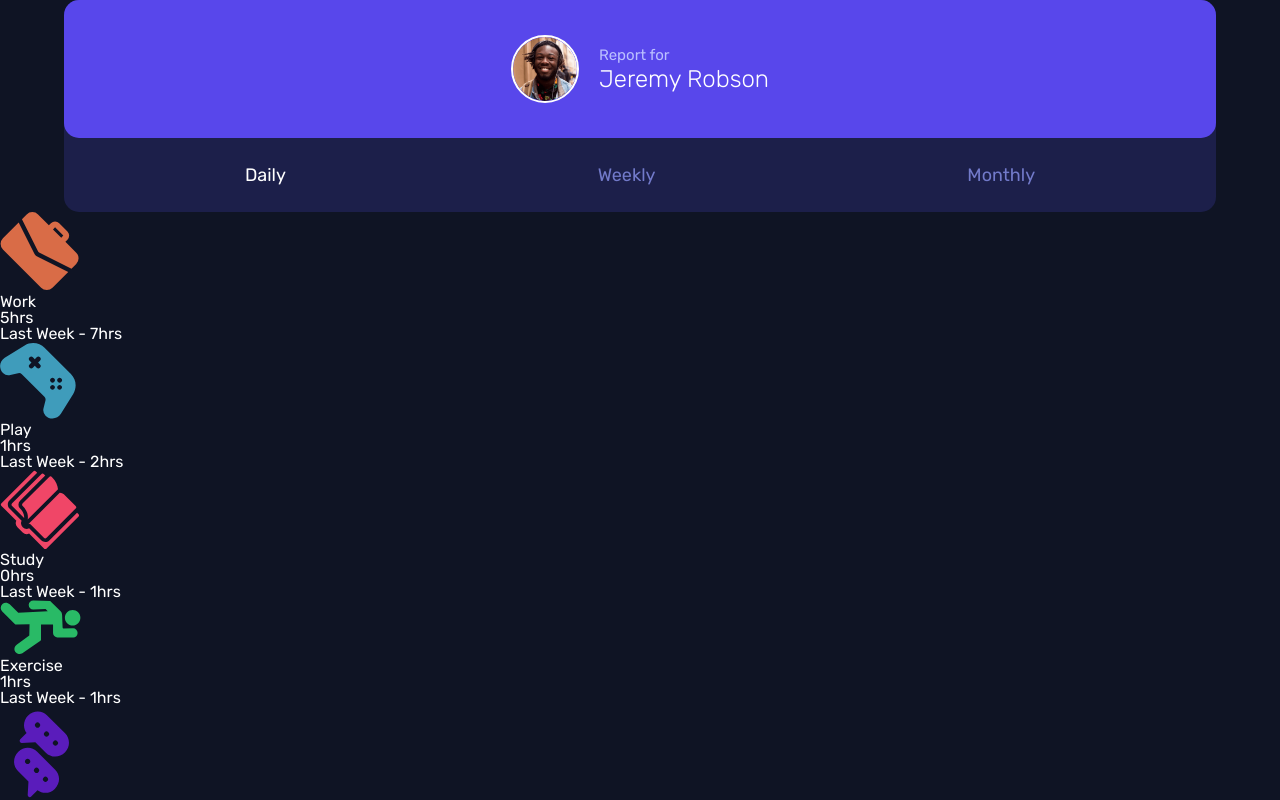
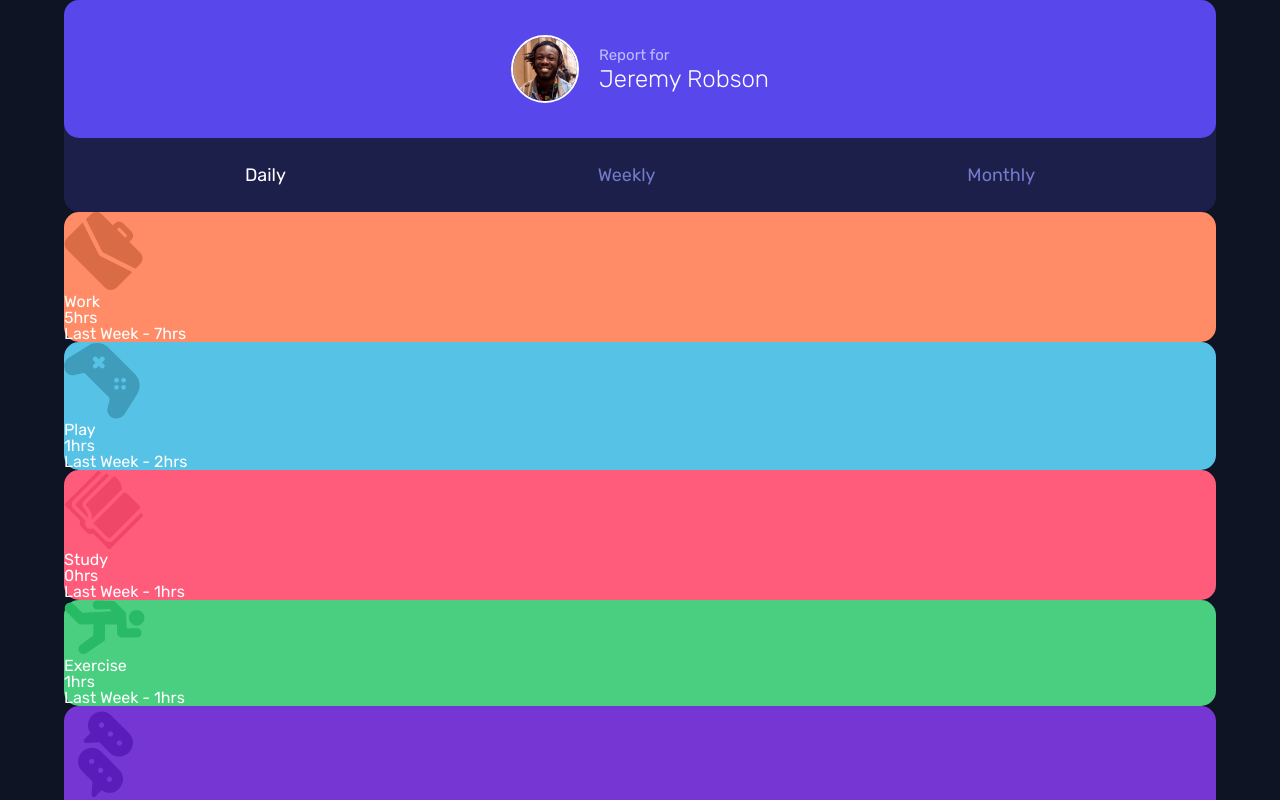
Before and after one commit to shivjoshi1996/time-tracking-dashboard-react, a React (Create React App) app: page / in a window 1280 px wide. Shown: the top 800 px of the page. Built offline with nearby package versions, Linux system fonts and the light colour scheme.

Commit message:
Add dynamic background color functionality to time card component

```diff
--- a/src/App.js
+++ b/src/App.js
@@ -8,7 +8,7 @@ const theme = {
     work: 'hsl(15, 100%, 70%)',
     play: 'hsl(195, 74%, 62%)',
     study: 'hsl(348, 100%, 68%)',
-    excercise: 'hsl(145, 58%, 55%)',
+    exercise: 'hsl(145, 58%, 55%)',
     social: 'hsl(264, 64%, 52%)',
     selfCare: 'hsl(43, 84%, 65%)',
     background: 'hsl(226, 43%, 10%)',
--- a/src/components/TimeCard.js
+++ b/src/components/TimeCard.js
@@ -1,13 +1,48 @@
+import styled from 'styled-components';
+
+const StyledTimeCardContainer = styled.div`
+  background-color: ${(props) => props.theme.colors[props.background]};
+  width: 90%;
+  margin: 0 auto;
+  border-radius: 15px;
+`;
+
 export default function TimeCard({ title, current, previous }) {
+  console.log(title);
   const titleFormatted = title.replace(/\s+/g, '-').toLowerCase();
   const imageSrc = `/icon-${titleFormatted}.svg`;
 
+  let background = 'white';
+
+  switch (title) {
+    case 'Work':
+      background = 'work';
+      break;
+    case 'Play':
+      background = 'play';
+      break;
+    case 'Study':
+      background = 'study';
+      break;
+    case 'Exercise':
+      background = 'exercise';
+      break;
+    case 'Social':
+      background = 'social';
+      break;
+    case 'Self Care':
+      background = 'selfCare';
+      break;
+    default:
+      background = 'white';
+  }
+
   return (
-    <>
+    <StyledTimeCardContainer background={background}>
       <img src={imageSrc} alt={`${title} icon`} />
       <p>{title}</p>
       <h2>{current}hrs</h2>
       <p>Last Week - {previous}hrs</p>
-    </>
+    </StyledTimeCardContainer>
   );
 }
```
